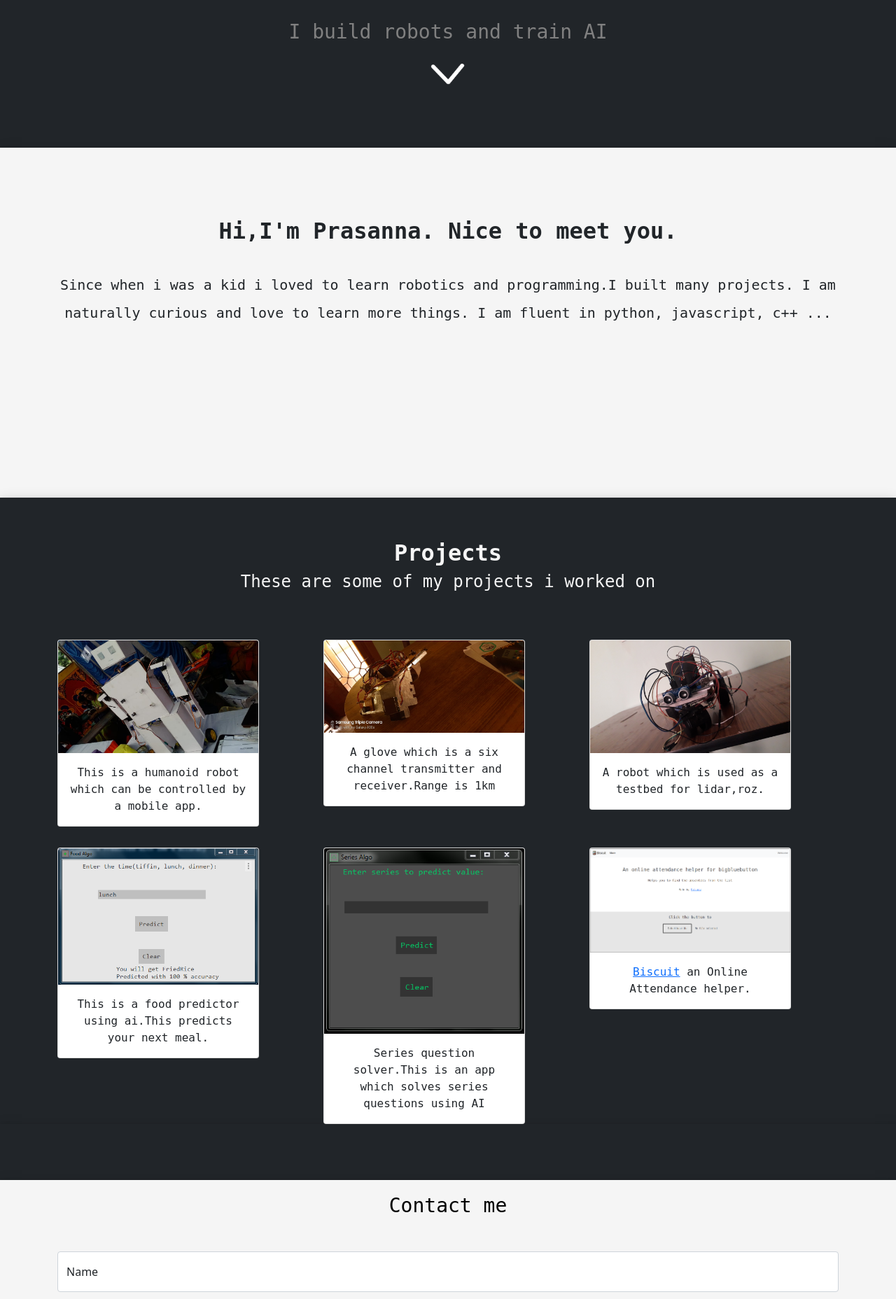
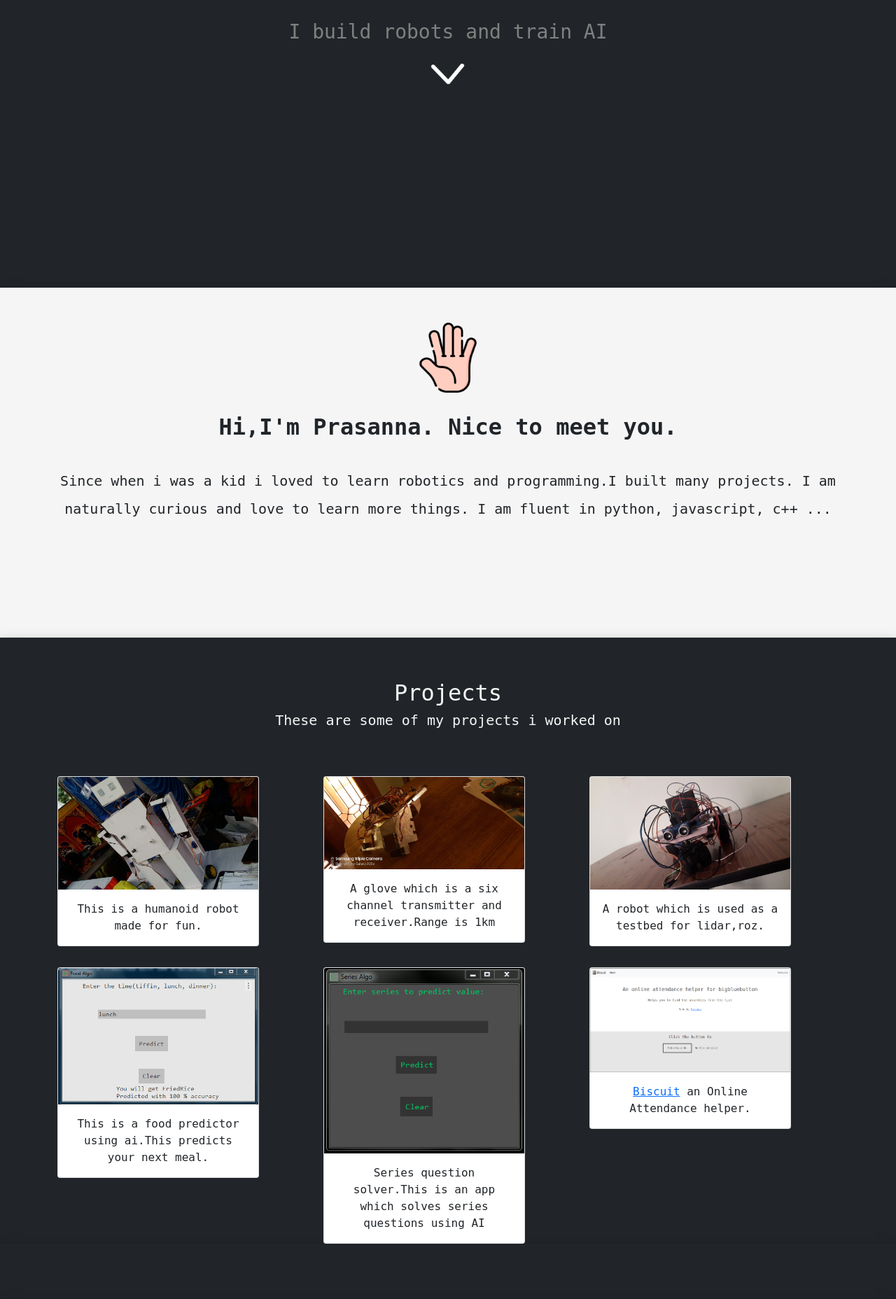
Before and after one commit to Prasanna-Natarajan-3595/My_Portfolio, a Flask app: page / in a window 1280 px wide. Shown: the part 469-2325 px from the top of the page at 70% size. Run offline with Flask 2, Linux system fonts and the light colour scheme.

Commit message:
Update home.html
Added new look and hand icon resized first block to height of monitor

```diff
--- a/web/templates/home.html
+++ b/web/templates/home.html
@@ -36,7 +36,7 @@
 </li>
 {% endblock %}
 {% block content %}
-<div class='rectangle' style='max-width: auto;height: 600px;text-align:center;'>
+<div class='rectangle' style='max-width: auto;height: 100vh;text-align:center;'>
 
 {% with messages = get_flashed_messages(with_categories=true) %} {% if
   messages %} {% for category, message in messages %} {% if category ==
@@ -56,27 +56,27 @@
   <h3 style='font-family:monospace;color:grey;margin-top:30px;'>I build robots and train AI</h2>
   <img src='https://raw.githubusercontent.com/prasannan-robots/My_portfolio/neat/web/templates/assets/arrow.png' width='50px;'height='30px;' style='margin-top:20px;cursor:pointer;'>
 </div>
-<div class='rectangle' style='width:auto;height:500px;background-color:whitesmoke;'>
-  <div style='text-align: center;'>
-
-  <h2 style='font-family:monospace;padding-top:100px;'><strong>Hi,I'm Prasanna. Nice to meet you.</strong></h2>
+<div class='rectangle' style='width:auto;min-height:500px;background-color:whitesmoke;'>
+  <div style='text-align: center;padding-top:50px;'>
+  <img src='https://raw.githubusercontent.com/prasannan-robots/My_portfolio/neat/web/templates/assets/hand.png' width=100 height=100>
+  <h2 style='font-family:monospace;padding-top:30px;'><strong>Hi,I'm Prasanna. Nice to meet you.</strong></h2>
     <div class="container">
-  <h5 style='font-family:monospace;padding-top:30px;line-height: 2;'>Since when i was a kid i loved to learn robotics and programming.I built many projects. I am naturally curious and love to learn more things. I am fluent in python, javascript, c++ ...
+  <h5 style='font-family:monospace;padding-top:30px;line-height: 2;padding-bottom:50px;'>Since when i was a kid i loved to learn robotics and programming.I built many projects. I am naturally curious and love to learn more things. I am fluent in python, javascript, c++ ...
   </h5>
 </div>
   </div>
 </div>
 
 <div class='rectangle' style='width:auto;height:auto;text-align: center;'id='projects'>
-<h2 style='color:whitesmoke;font-family:monospace;padding-top:60px;'><strong>Projects</strong></h2>
-<h4 style='color:whitesmoke;font-family:monospace;'>These are some of my projects i worked on</h4>
+<h2 style='color:whitesmoke;font-family:monospace;padding-top:60px;'>Projects</h2>
+<h5 style='color:whitesmoke;font-family:monospace;'>These are some of my projects i worked on</h5>
 <div class="container" style='padding-top:30px;'>
   <div class="row">
     <div class="col-sm">
       <div class="card" style="width: 18rem;margin-top:30px;">
         <img src="https://raw.githubusercontent.com/prasannan-robots/My_portfolio/neat/web/templates/assets/hibot3.png" class="card-img-top" alt="Hibot-3">
         <div class="card-body">
-          <p class="card-text" style='font-family:monospace;'>This is a humanoid robot which can be controlled by a mobile app.</p>
+          <p class="card-text" style='font-family:monospace;'>This is a humanoid robot made for fun.</p>
         </div>
         </div>
     </div>
```
